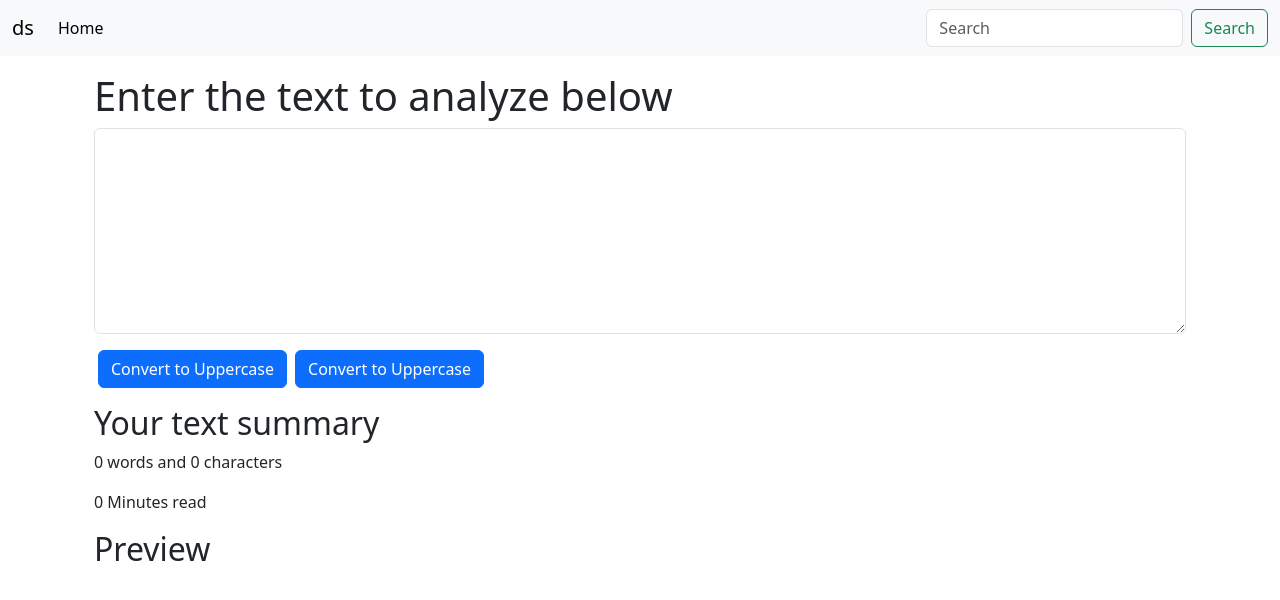
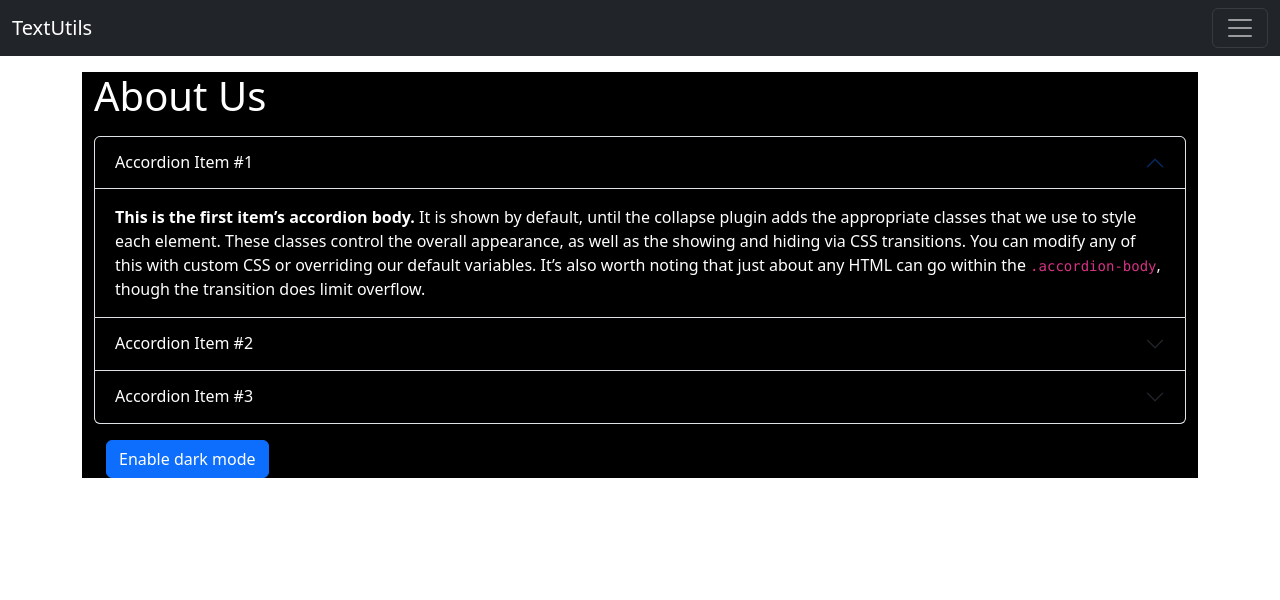
Before and after one commit to hawk7x/TextCraft-React, a React (Create React App) app: page / in a window 1280 px wide. Shown: the top 600 px of the page. Built offline with nearby package versions, Linux system fonts and the light colour scheme.

Commit message:
Dark mode

```diff
--- a/src/App.js
+++ b/src/App.js
@@ -1,14 +1,16 @@
 import './App.css';
 import Navbar from './components/Navbar'
-import TextForm from './components/TextForm';
+// import TextForm from './components/TextForm';
+import About from './components/About';
 
 function App() {
   return (
     <>
-      <Navbar title="ds"/>
+      <Navbar title="TextUtils"/>
 
       <div className="container my-3">
-        <TextForm heading="Enter the text to analyze below"/>
+        {/* <TextForm heading="Enter the text to analyze below"/> */}
+        <About/>
       </div>
     </>
   );
--- /dev/null
+++ b/src/components/About.js
@@ -0,0 +1,75 @@
+import React, { useState } from 'react'
+
+export default function About() {
+
+    const [myStyle, setMyStyle] = useState({
+        color: 'white',
+        backgroundColor: 'black'
+    });
+
+    const [btnText, setBtnText] = useState("Enable dark mode");
+
+    const toggleStyle = ()=>{
+        if(myStyle.color === 'white'){
+            setMyStyle({
+                color: 'black',
+                backgroundColor: 'white'
+            })
+            setBtnText("Enable white mode");
+        }
+        else{
+            setMyStyle({
+                color: 'white',
+                backgroundColor: 'black'
+            })
+            setBtnText("Enable dark mode");
+        }
+    }
+
+  return (
+    <div className="container" style={myStyle}>
+        <h1 className="my-3">About Us</h1>
+        <div className="accordion" id="accordionExample" style={myStyle}>
+            <div className="accordion-item">
+                <h2 className="accordion-header">
+                <button className="accordion-button" style={myStyle} type="button" data-bs-toggle="collapse" data-bs-target="#collapseOne" aria-expanded="true" aria-controls="collapseOne">
+                    Accordion Item #1
+                </button>
+                </h2>
+                <div id="collapseOne" className="accordion-collapse collapse show" data-bs-parent="#accordionExample">
+                <div className="accordion-body" style={myStyle}>
+                    <strong>This is the first item’s accordion body.</strong> It is shown by default, until the collapse plugin adds the appropriate classes that we use to style each element. These classes control the overall appearance, as well as the showing and hiding via CSS transitions. You can modify any of this with custom CSS or overriding our default variables. It’s also worth noting that just about any HTML can go within the <code>.accordion-body</code>, though the transition does limit overflow.
+                </div>
+                </div>
+            </div>
+            <div className="accordion-item">
+                <h2 className="accordion-header">
+                <button className="accordion-button collapsed" style={myStyle} type="button" data-bs-toggle="collapse" data-bs-target="#collapseTwo" aria-expanded="false" aria-controls="collapseTwo">
+                    Accordion Item #2
+                </button>
+                </h2>
+                <div id="collapseTwo" className="accordion-collapse collapse" data-bs-parent="#accordionExample">
+                <div className="accordion-body" style={myStyle}>
+                    <strong>This is the second item’s accordion body.</strong> It is hidden by default, until the collapse plugin adds the appropriate classes that we use to style each element. These classes control the overall appearance, as well as the showing and hiding via CSS transitions. You can modify any of this with custom CSS or overriding our default variables. It’s also worth noting that just about any HTML can go within the <code>.accordion-body</code>, though the transition does limit overflow.
+                </div>
+                </div>
+            </div>
+            <div className="accordion-item">
+                <h2 className="accordion-header">
+                <button className="accordion-button collapsed" style={myStyle} type="button" data-bs-toggle="collapse" data-bs-target="#collapseThree" aria-expanded="false" aria-controls="collapseThree">
+                    Accordion Item #3
+                </button>
+                </h2>
+                <div id="collapseThree" className="accordion-collapse collapse" data-bs-parent="#accordionExample">
+                <div className="accordion-body" style={myStyle}>
+                    <strong>This is the third item’s accordion body.</strong> It is hidden by default, until the collapse plugin adds the appropriate classes that we use to style each element. These classes control the overall appearance, as well as the showing and hiding via CSS transitions. You can modify any of this with custom CSS or overriding our default variables. It’s also worth noting that just about any HTML can go within the <code>.accordion-body</code>, though the transition does limit overflow.
+                </div>
+                </div>
+            </div>
+        </div>
+        <div className="container my-3">
+            <button type="button" className="btn btn-primary" onClick={toggleStyle}>{btnText}</button>
+        </div>
+    </div>
+  )
+}
--- a/src/components/Navbar.js
+++ b/src/components/Navbar.js
@@ -5,7 +5,7 @@
     console.log(props.title, props.aboutText);
   return (
     <div>
-        <nav className="navbar navbar-expand-lg bg-body-tertiary">  {/* navbar-dark bg-dark */}
+        <nav className="navbar navbar-dark bg-dark">  {/* navbar-dark bg-dark */}
             <div className="container-fluid">
             <a className="navbar-brand" href="/">{props.title}</a>  {/* props */}
             <button className="navbar-toggler" type="button" data-bs-toggle="collapse" data-bs-target="#navbarSupportedContent" aria-controls="navbarSupportedContent" aria-expanded="false" aria-label="Toggle navigation">
@@ -20,10 +20,10 @@
                     <a className="nav-link" href="/">{props.aboutText}</a> {/* props */}
                 </li>
                 </ul>
-                <form className="d-flex" role="search">
+                {/* <form className="d-flex" role="search">
                 <input className="form-control me-2" type="search" placeholder="Search" aria-label="Search"/>
-                <button className="btn btn-outline-success" type="submit">Search</button>  {/* "btn btn-primary" - is green */}
-                </form>
+                <button className="btn btn-outline-success" type="submit">Search</button>   "btn btn-primary" - is green"
+                </form> */}
             </div>
             </div>
         </nav>
--- a/src/components/TextForm.js
+++ b/src/components/TextForm.js
@@ -17,6 +17,10 @@
         setText(newText);
     }
 
+    const handleClear = ()=>{
+        setText('');
+    }
+
     const [text, setText] = useState('');
     // text = "sadsas"; // так нельзя обновлять состояние
     // setText('sad');
@@ -30,6 +34,8 @@
             </div>
             <button className="btn btn-primary mx-1" onClick={handleUpClick}>Convert to Uppercase</button>
             <button className="btn btn-primary mx-1" onClick={handleLoClick}>Convert to Uppercase</button>
+            <button className="btn btn-primary mx-1" onClick={handleClear}>Clear Text</button>
+            <button className="btn btn-primary mx-1" onClick={handleClear}>Copy Text</button>
         </div>
         <div className="container my-3">
             <h2>Your text summary</h2>
```
